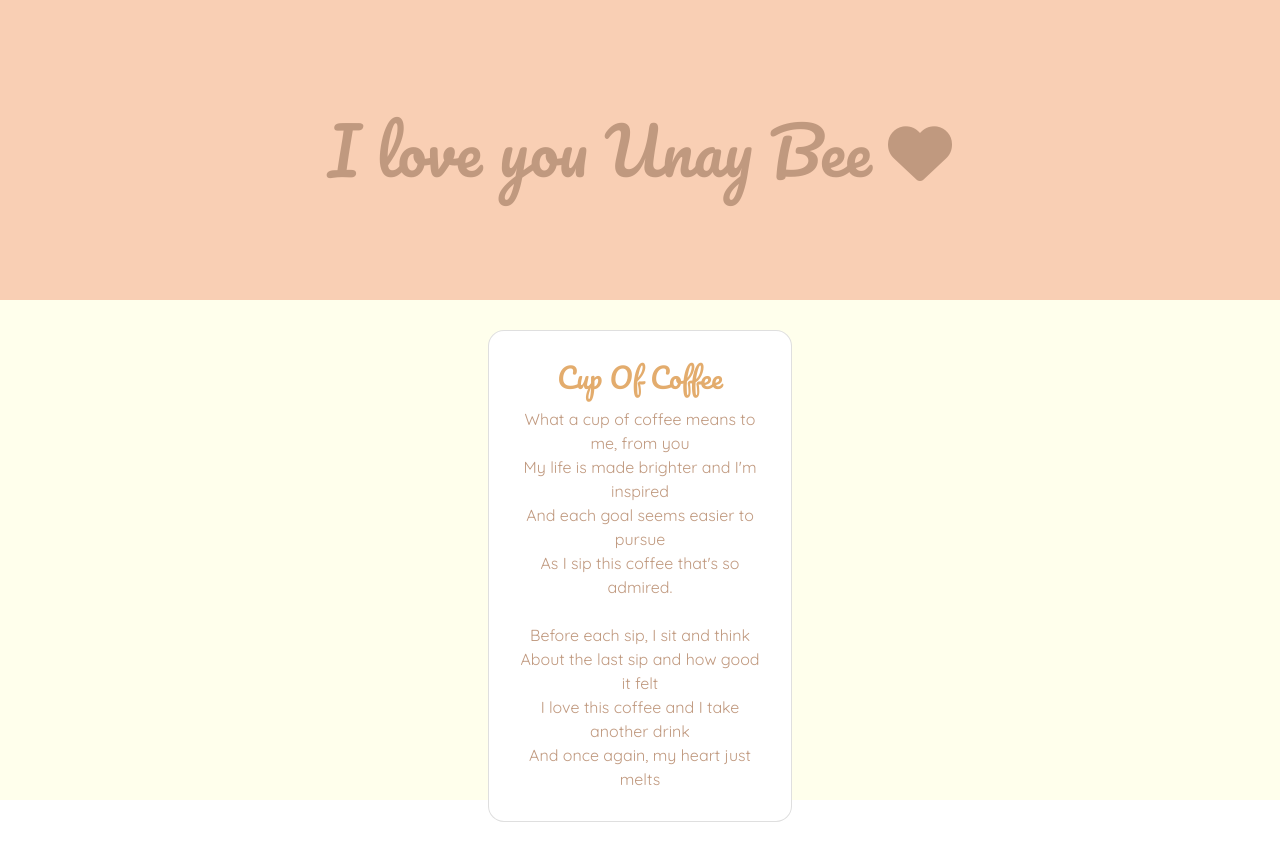
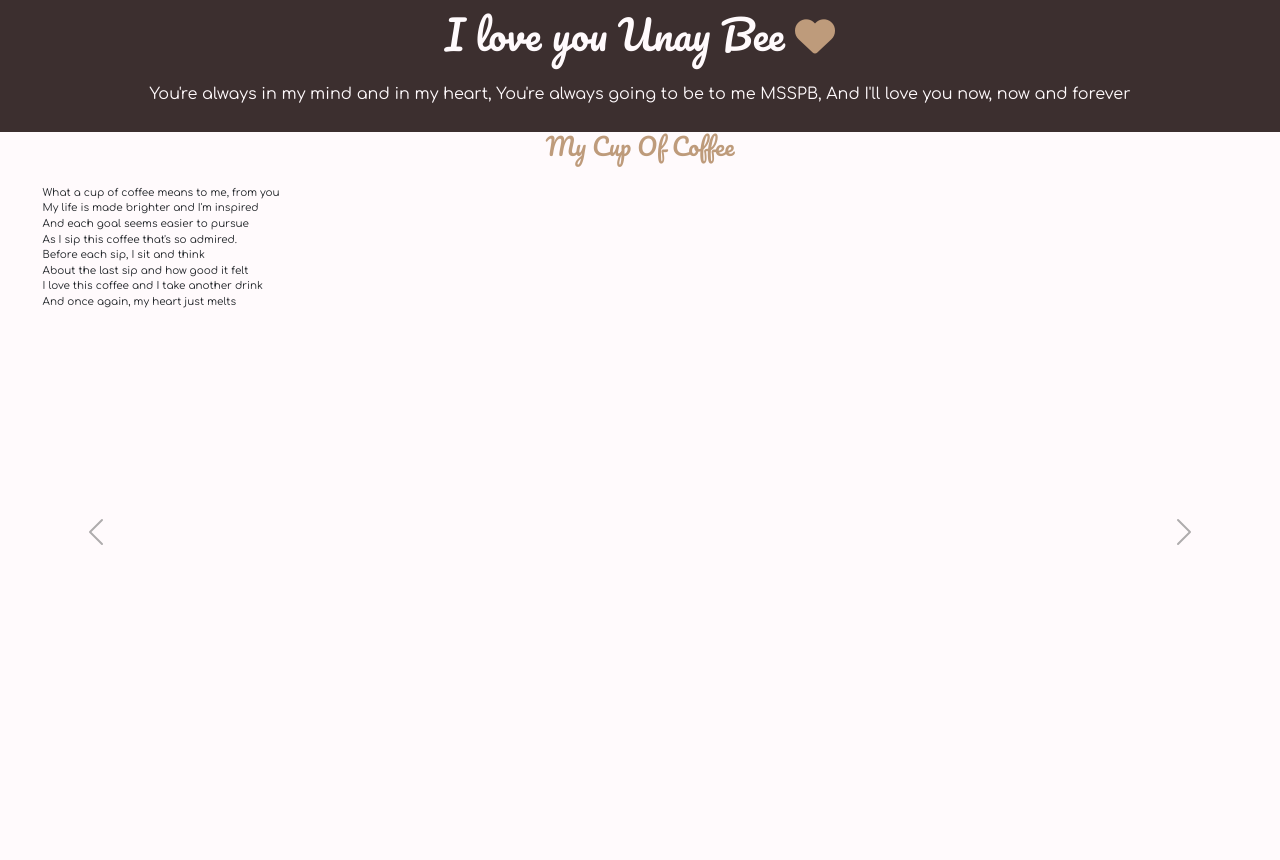
Before and after one commit to josayyy/poems, a website: page index.html in a window 1280 px wide. Before the commit the page ends 822 px from the top, so only its background shows below. Drawn offline with nearby package versions, Linux system fonts and the light colour scheme.

Commit message:
updated looks

```diff
--- /dev/null
+++ b/css/style.css
@@ -0,0 +1,50 @@
+* {
+  box-sizing: border-box;
+}
+
+body {
+  display: block;
+  content: "";
+  height: 20px;
+}
+
+body {
+  font-family: "comfortaa", sans-serif;
+}
+
+.pacifico {
+  font-family: "Pacifico", cursive;
+}
+
+/* Sections General */
+#header-section {
+  padding: 10px;
+}
+
+/* Header */
+#header {
+  flex-direction: column;
+}
+
+/* Carousel Sections */
+#poems-section {
+  height: 100vh;
+}
+.carousel {
+  position: relative;
+  width: 100%;
+  height: 100%;
+  overflow: hidden;
+}
+
+.carousel-item p {
+  font-size: 0.9rem;
+  line-height: 1.7;
+  padding-left: 4em;
+  padding-right: 4em;
+}
+
+pre {
+  font-family: "comfortaa", sans-serif;
+  font-size: 0.65rem;
+}
--- a/index.html
+++ b/index.html
@@ -1,53 +1,140 @@
 <!DOCTYPE html>
 <html lang="en">
   <head>
-    <meta charset="UTF-8">
-    <meta http-equiv="X-UA-Compatible" content="IE=edge">
-    <meta name="viewport" content="width=device-width, initial-scale=1.0">
-    <title>I love you Unay Bee </title>
-    <link rel="stylesheet" href="https://cdn.jsdelivr.net/npm/bootstrap@4.0.0/dist/css/bootstrap.min.css" integrity="sha384-Gn5384xqQ1aoWXA+058RXPxPg6fy4IWvTNh0E263XmFcJlSAwiGgFAW/dAiS6JXm" crossorigin="anonymous">
-    <link rel="stylesheet" href="https://cdnjs.cloudflare.com/ajax/libs/font-awesome/6.1.1/css/all.min.css">
-    <link rel="stylesheet"
-        href="https://fonts.googleapis.com/css?family=Pacifico|Quicksand">
-    <link rel="stylesheet" href="style.css">
+    <meta charset="UTF-8" />
+    <meta http-equiv="X-UA-Compatible" content="IE=edge" />
+    <meta name="viewport" content="width=device-width, initial-scale=1.0" />
+    <title>I love you Unay Bee</title>
+
+    <!-- Fonts -->
+    <link rel="preconnect" href="https://fonts.googleapis.com" />
+    <link rel="preconnect" href="https://fonts.gstatic.com" crossorigin />
+
+    <link
+      href="https://fonts.googleapis.com/css?family=Pacifico|Quicksand"
+      rel="stylesheet"
+    />
+    <link
+      href="https://fonts.googleapis.com/css2?family=Comfortaa:wght@300;400;700&display=swap"
+      rel="stylesheet"
+    />
+
+    <!-- FA Icons -->
+    <link
+      rel="stylesheet"
+      href="https://cdnjs.cloudflare.com/ajax/libs/font-awesome/6.1.1/css/all.min.css"
+    />
+
+    <!-- Custom bootstrap scss and custom css styles -->
+    <link rel="stylesheet" href="css/myCustom.min.css" />
+    <link rel="stylesheet" href="css/style.css" />
   </head>
-<body>
-    <!-- Page content -->
-    <div class="background">
+  <body class="bg-white">
     <!-- Header -->
-        <div class="header display-flex">
-            <h1>
+    <section id="header-section" class="bg-dark text-white text-center">
+      <div class="container">
+        <div id="header" class="d-flex d-md-flex-none">
+          <h1 class="pacifico">
             I love you Unay Bee
-                <i class="fa-solid fa-heart fa-beat"></i>
+            <i class="fa-solid fa-heart fa-beat text-primary"></i>
           </h1>
+          <p class="my-3">
+            You're always in my mind and in my heart, You're always going to be
+            to me MSSPB, And I'll love you now, now and forever
+          </p>
+        </div>
+      </div>
+    </section>
+
+    <!-- Carousel Cards -->
+    <section id="poems-section" class="m-auto fw-100 fh-100">
+      <div
+        id="poems"
+        class="carousel carousel-dark slide carousel-fade"
+        data-bs-ride="carousel"
+      >
+        <!-- C-content -->
+        <div class="carousel-inner text-center overflow-visible">
+          <div
+            class="carousel-item active text-center"
+            data-bs-interval="20000"
+          >
+            <h4 class="pacifico text-primary pb-3">My Cup Of Coffee</h4>
+            <pre class="text-start">
+              What a cup of coffee means to me, from you
+              My life is made brighter and I'm inspired
+              And each goal seems easier to pursue
+              As I sip this coffee that's so admired.
+              Before each sip, I sit and think
+              About the last sip and how good it felt
+              I love this coffee and I take another drink
+              And once again, my heart just melts
+            </pre>
+          </div>
+          <div
+            class="carousel-item bg-dark text-white text-center"
+            data-bs-interval="20000"
+          >
+            <h4 class="pacifico pb-3">I See You In The Clouds</h4>
+            <pre class="text-start">
+              In the fresh day I was laying down soaking
+              up the light
+              Watching the fluffy clouds pass by
+              And as I, looked up I saw something in the light
+              A familiar shape forming in the cloud, oh my
+              Your beautiful face, I know I see it there
+              Around it, the clouds shape hearts and flowers
+              Your smile floating so gently without a care
+              I could lay here and stare at you for hours
+            </pre>
+          </div>
+          <div class="carousel-item text-center" data-bs-interval="20000">
+            <h4 class="pacifico text-primary pb-3">The One</h4>
+            <pre class="text-start">
+              Sunlight shining down on a field of flowers
+              Where each is unique in their own way
+              Encounter, with the one that has what's ours
+              Entertaining me with a whisper, Josayyy
+              Together with her, is where I want to stay
+
+              Under the Sun's bright warm light
+              No other person can make me feel I've won
+              And her love just fills me with pride
+              Yey, for I've found the one
+            </pre>
+          </div>
         </div>
 
-        <!-- Carousel Cards -->
-        <div id="poems" class="display-flex">
-            <div class="card">
-                <div class="card-body">
-                    <h3 class="card-title">Cup Of Coffee</h3>
-                    <span class="card-text"> What a cup of coffee means to me, from you </span>
-                    <br>
-                    <span class="card-text"> My life is made brighter and I'm inspired </span>
-                    <br>
-                    <span class="card-text"> And each goal seems easier to pursue </span>
-                    <br>
-                    <span class="card-text"> As I sip this coffee that's so admired. </span>
+        <!-- C-controls -->
+        <button
+          class="carousel-control-prev"
+          type="button"
+          data-bs-target="#poems"
+          data-bs-slide="prev"
+        >
+          <span class="carousel-control-prev-icon" aria-hidden="true"></span>
+          <span class="visually-hidden">Previous</span>
+        </button>
+        <button
+          class="carousel-control-next"
+          type="button"
+          data-bs-target="#poems"
+          data-bs-slide="next"
+        >
+          <span class="carousel-control-next-icon" aria-hidden="true"></span>
+          <span class="visually-hidden">Next</span>
+        </button>
+      </div>
+    </section>
 
-                    <br>
-                    <br>
+    <!-- Bootstrap bundle -->
+    <script
+      src="https://cdn.jsdelivr.net/npm/bootstrap@5.1.3/dist/js/bootstrap.bundle.min.js"
+      integrity="sha384-ka7Sk0Gln4gmtz2MlQnikT1wXgYsOg+OMhuP+IlRH9sENBO0LRn5q+8nbTov4+1p"
+      crossorigin="anonymous"
+    ></script>
 
-                    <span class="card-text"> Before each sip, I sit and think </span>
-                    <br>
-                    <span class="card-text"> About the last sip and how good it felt </span>
-                    <br>
-                    <span class="card-text"> I love this coffee and I take another drink </span>
-                    <br>
-                    <span class="card-text"> And once again, my heart just melts </span>
-                </div>
-            </div>
-        </div>
-    </div>
+    <!-- Custom JS -->
+    <script src="js/index.js"></script>
   </body>
 </html>
--- /dev/null
+++ b/js/index.js
@@ -0,0 +1,13 @@
+// Find carousel items and add event listeners
+let carouselItems = document.querySelectorAll(".carousel-item");
+carouselItems.forEach((item) => {});
+
+// Add listener to check if carousel item is active on state change
+document.addEventListener("DOMContentLoaded", () => {
+  carouselItems.forEach((item) => {
+    if (item.classList.contains("active")) {
+      // If so, add the bg-color to body
+      document.body.style.backgroundColor = item.dataset.backgroundColor;
+    }
+  });
+});
--- /dev/null
+++ b/scss/myCustom.scss
@@ -0,0 +1,49 @@
+// 1. Include functions first (so you can manipulate colors, SVGs, calc, etc)
+@import "../node_modules/bootstrap/scss/functions";
+
+// 2. Include any default variable overrides here
+$primary: #be9b7b;
+$secondary: #854442;
+$success: #1f976c;
+$info: #e19941;
+$warning: #cecd21;
+$danger: #d74310;
+$light: #4b3832;
+$dark: #3c2f2f;
+$white: #fffafc;
+
+$carousel-control-color: $primary;
+$carousel-transition-time: 0.9s;
+// $gradient: linear-gradient(180deg, $dark, $light, $secondary, $primary);
+
+// 3. Include remainder of required Bootstrap stylesheets
+@import "../node_modules/bootstrap/scss/variables";
+@import "../node_modules/bootstrap/scss/mixins";
+
+//    Include function stuff like maps here
+// $theme-colors: map-merge($theme-colors, $custom-theme-colors); // You should already have this, so no need to copy this part.
+
+// $theme-colors-rgb: map-loop($theme-colors, to-rgb, "$value");
+// $utilities-colors: map-merge(
+//   $theme-colors-rgb,
+//   (
+//     "black": to-rgb($black),
+//     "white": to-rgb($white),
+//     "body":  to-rgb($body-color)
+//   )
+// );
+
+// $utilities-text-colors: map-loop($utilities-colors, rgba-css-var, "$key", "text");
+// $utilities-bg-colors: map-loop($utilities-colors, rgba-css-var, "$key", "bg");
+
+// 4. Include any optional Bootstrap components as you like
+@import "../node_modules/bootstrap/scss/root";
+@import "../node_modules/bootstrap/scss/reboot";
+@import "../node_modules/bootstrap/scss/type";
+@import "../node_modules/bootstrap/scss/images";
+@import "../node_modules/bootstrap/scss/containers";
+@import "../node_modules/bootstrap/scss/grid";
+
+// 5. Add additional custom code here
+
+@import "../node_modules/bootstrap/scss/bootstrap";
--- a/style.css
+++ /dev/null
@@ -1,85 +0,0 @@
-/* Root */
-* {
-  box-sizing: border-box;
-  /* #4b3832 • #854442 • #fff4e6 • #3c2f2f • #be9b7b */
-  --background-color: #ffffec;
-  --primary-color: #f9cfb4;
-  --secondary-color: #c0997f;
-  --tertiary-color: #e3ac6d;
-}
-
-/* Background */
-.background {
-  background-color: var(--background-color);
-  background-size: cover;
-  background-position: center;
-  background-repeat: no-repeat;
-  height: 100vh;
-}
-
-/* Header */
-.header {
-  background-color: var(--primary-color);
-  align-items: center;
-  justify-content: center;
-  height: 300px;
-}
-
-.header h1 {
-  font-size: 4em;
-}
-
-@media (max-width: 768px) {
-  .header {
-    height: 125px;
-  }
-  .header h1 {
-    font-size: 2em;
-  }
-}
-
-/* Carousel Cards */
-#poems {
-  justify-content: center;
-  align-items: center;
-  margin: 30px 0;
-}
-
-.card {
-  width: 19rem;
-  height: max-content;
-  border-radius: 1rem;
-}
-
-.card-body {
-  text-align: center;
-  margin: 10px;
-}
-
-.card-title {
-  color: #e3ac6d;
-}
-
-.card-text {
-  font-family: "Quicksand";
-  color: var(--secondary-color);
-}
-
-/* Utilities */
-.container {
-  width: 100%;
-  max-width: 1200px;
-  margin: 0 auto;
-}
-
-.display-flex {
-  display: flex;
-}
-
-h1,
-h2,
-h3 {
-  font-family: "Pacifico";
-  margin: 0;
-  color: var(--secondary-color);
-}
```
Also changed, not shown: package.json (added, +21 -0 lines), css/myCustom.min.css (added), 3 other files. Lines whose indentation alone changed are shown as unchanged.
